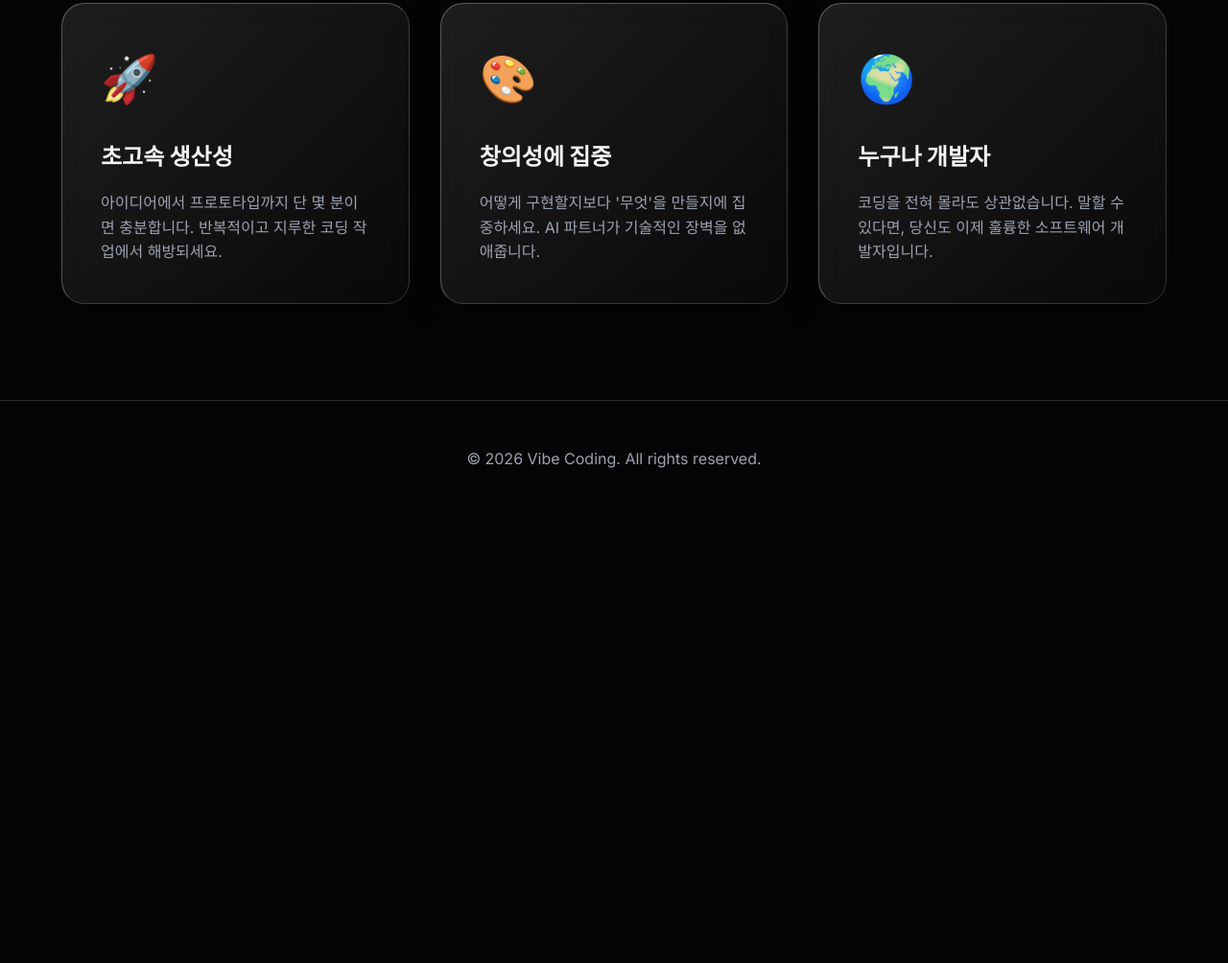
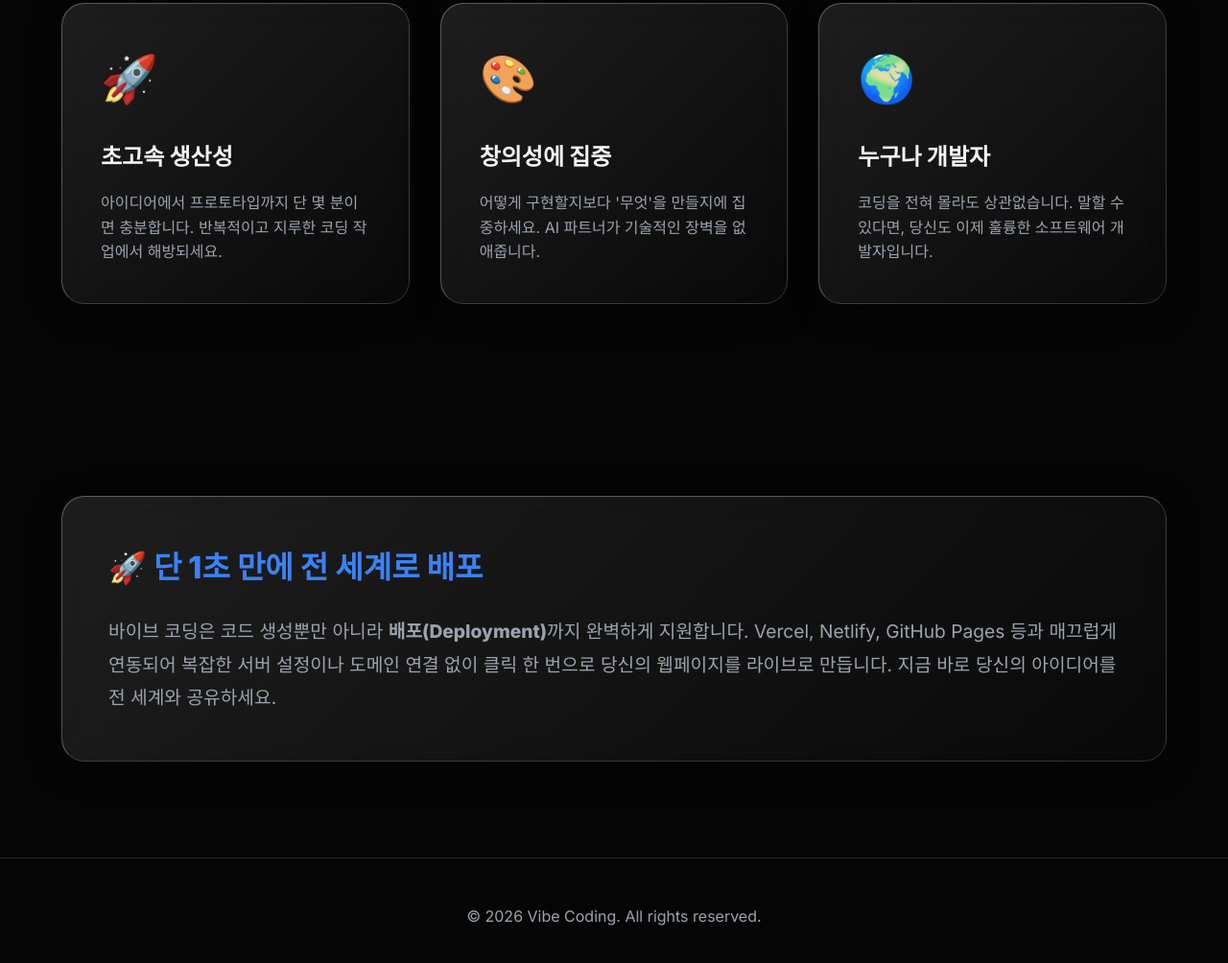
Before and after one commit to euclid17/0613test, a plain HTML site: page index.html in a window 1280 px wide. Shown: the part 1502-2506 px from the top of the page at 96% size. Before the commit the page ends 2041 px from the top, so only its background shows below. Drawn offline with Linux system fonts and the light colour scheme; animation ran at ten frames a second.

Commit message:
feat: 배포(Deployment) 섹션 추가

```diff
--- a/index.html
+++ b/index.html
@@ -23,6 +23,7 @@
             <nav>
                 <a href="#about">소개</a>
                 <a href="#features">특징</a>
+                <a href="#deployment">배포</a>
                 <a href="#start" class="btn-small">시작하기</a>
             </nav>
         </div>
@@ -70,6 +71,15 @@
                 </div>
             </div>
         </section>
+
+        <section id="deployment" class="deployment">
+            <div class="container">
+                <div class="glass-panel fade-in">
+                    <h3>🚀 단 1초 만에 전 세계로 배포</h3>
+                    <p>바이브 코딩은 코드 생성뿐만 아니라 <strong>배포(Deployment)</strong>까지 완벽하게 지원합니다. Vercel, Netlify, GitHub Pages 등과 매끄럽게 연동되어 복잡한 서버 설정이나 도메인 연결 없이 클릭 한 번으로 당신의 웹페이지를 라이브로 만듭니다. 지금 바로 당신의 아이디어를 전 세계와 공유하세요.</p>
+                </div>
+            </div>
+        </section>
     </main>
 
     <footer>
--- a/style.css
+++ b/style.css
@@ -260,6 +260,23 @@ nav a:hover {
     color: var(--text-muted);
 }
 
+/* Deployment Section */
+.deployment {
+    padding: 100px 0;
+}
+
+.deployment h3 {
+    font-size: 2rem;
+    margin-bottom: 1.5rem;
+    color: var(--secondary-color);
+}
+
+.deployment p {
+    font-size: 1.2rem;
+    color: var(--text-muted);
+    line-height: 1.8;
+}
+
 /* Footer */
 footer {
     padding: 3rem 0;
```
